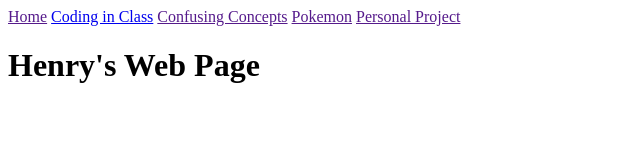
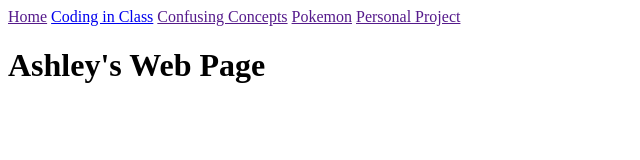
Before and after one commit to ashleycho/ashleycho.github.io, a plain HTML site: page index.html in a window 1280 px wide. Shown: the whole page, without its empty margins (0-640 px from the left). Drawn offline with Linux system fonts and the light colour scheme.

Commit message:
second commit

```diff
--- a/index.html
+++ b/index.html
@@ -15,7 +15,7 @@
         <a href="">Personal Project</a>
     </div>
     <div>
-        <h1>Henry's Web Page</h1>
+        <h1>Ashley's Web Page</h1>
     </div>
 </body>
 </html>
```
